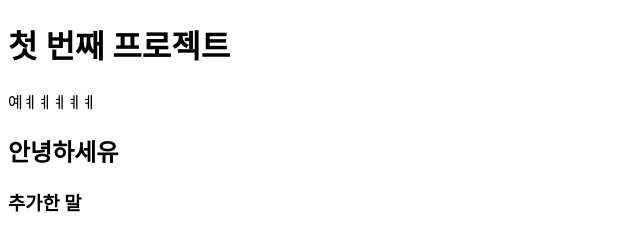
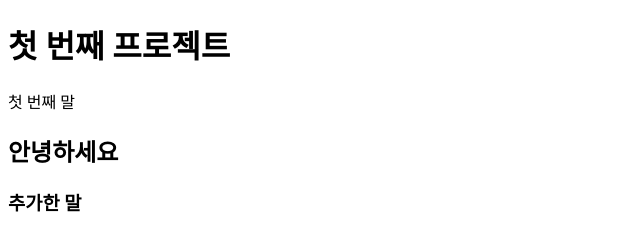
Before and after one commit to bmbx08/first-video-project, a plain HTML site: page index.html in a window 1280 px wide. Shown: the full height of the page, 0-640 px from the left. Drawn offline with Linux system fonts and the light colour scheme.

Commit message:
third commit

```diff
--- a/index.html
+++ b/index.html
@@ -8,9 +8,9 @@
   </head>
   <body>
     <h1>첫 번째 프로젝트</h1>
-    <p>예ㅖㅖㅖㅖㅖ</p>
+    <p>첫 번째 말</p>
     <h2>
-        안녕하세유
+        안녕하세요
     </h2>
 
     <h3>
```
